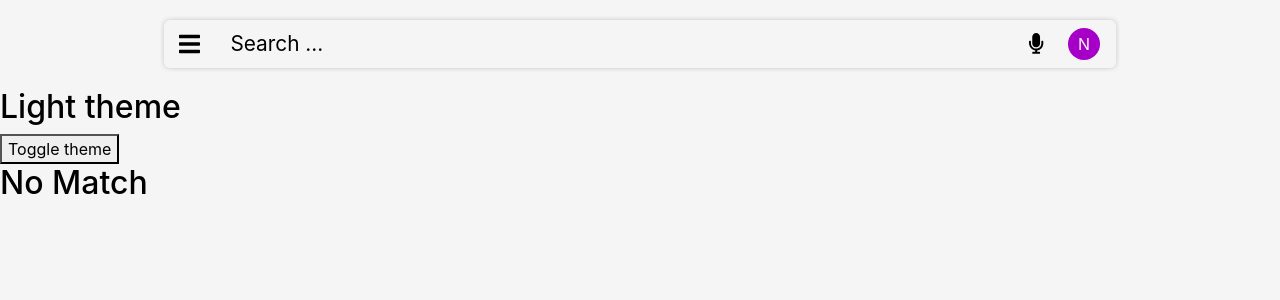
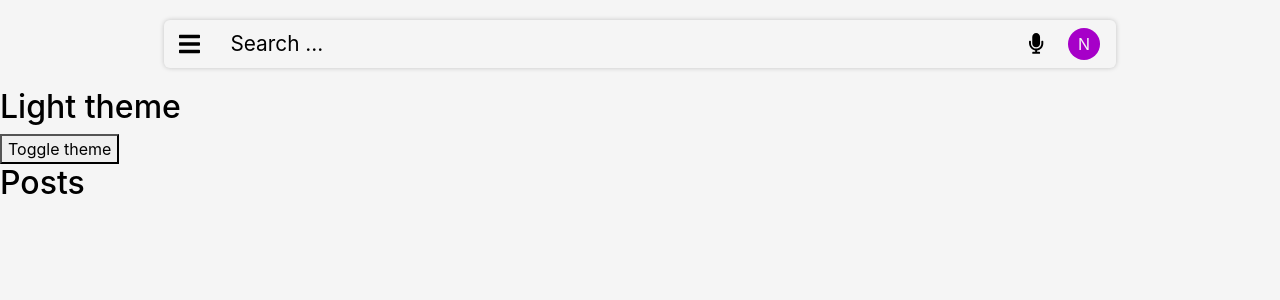
Before and after one commit to dzonsi/mirage, a React (Create React App) app: page /posts in a window 1280 px wide. Shown: the top 300 px of the page. Built offline with nearby package versions, Linux system fonts and the light colour scheme; no server answers.

Commit message:
Import Posts component and add new route for path="/posts" which render Posts component

```diff
--- a/src/routes/routes.js
+++ b/src/routes/routes.js
@@ -7,6 +7,7 @@ import {
 import { HomeStyled as Home } from '../components/home/Home';
 import { AllUsersStyled as Users } from '../components/users/AllUsers';
 import { SingleUserConnected as User } from '../components/users/SingleUser';
+import { PostsStyled as Posts } from '../components/posts/Posts';
 
 const routes = (
 
@@ -19,6 +20,7 @@ const routes = (
   		  	<Route path="/users/:id/:resources" render={() => <h2>Resources</h2>}></Route>
   		  	<Route path="/users/:id" render={() => <User />}></Route>
   		  	<Route path="/users" render={() => <Users />}></Route>
+  		  	<Route path="/posts" render={() => <Posts />}></Route>
   		  	<Route path="*" render={() => (<h2>No Match</h2>)}></Route>
   			</Switch>
 			);
```
